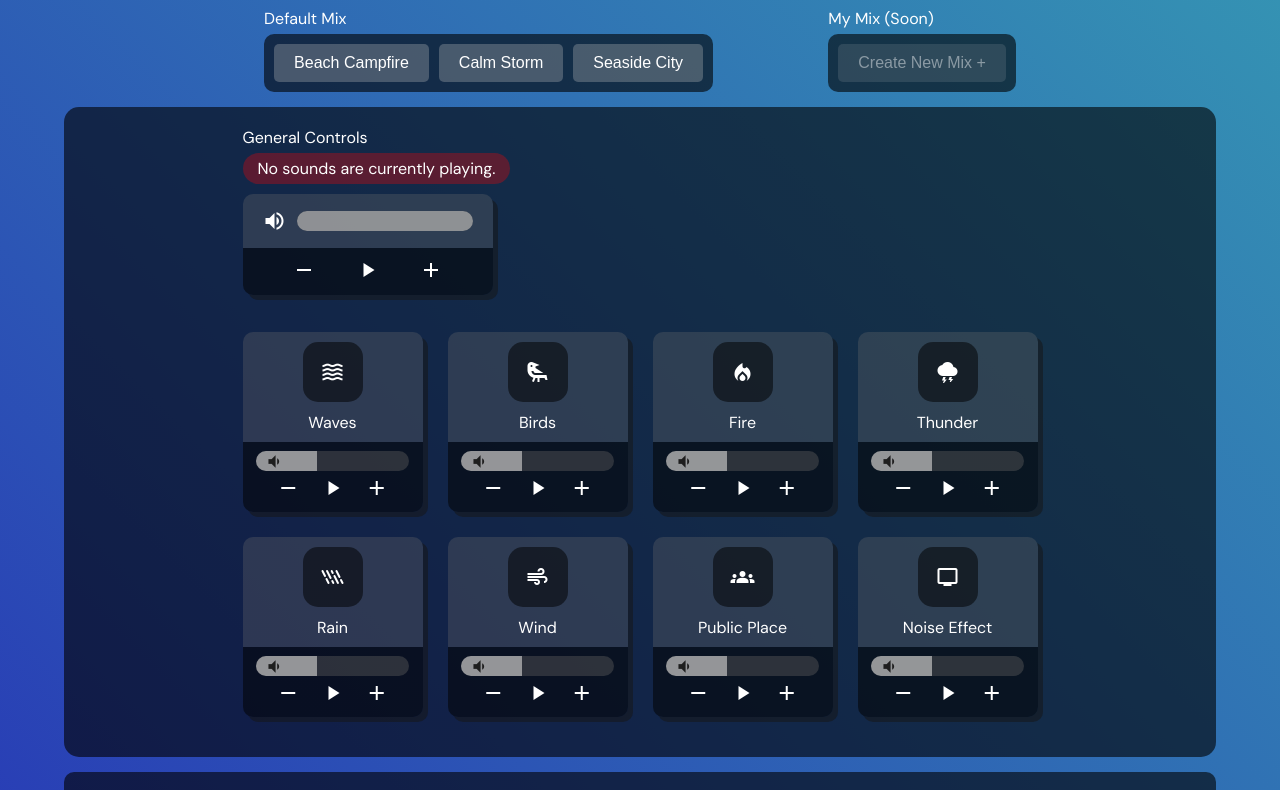
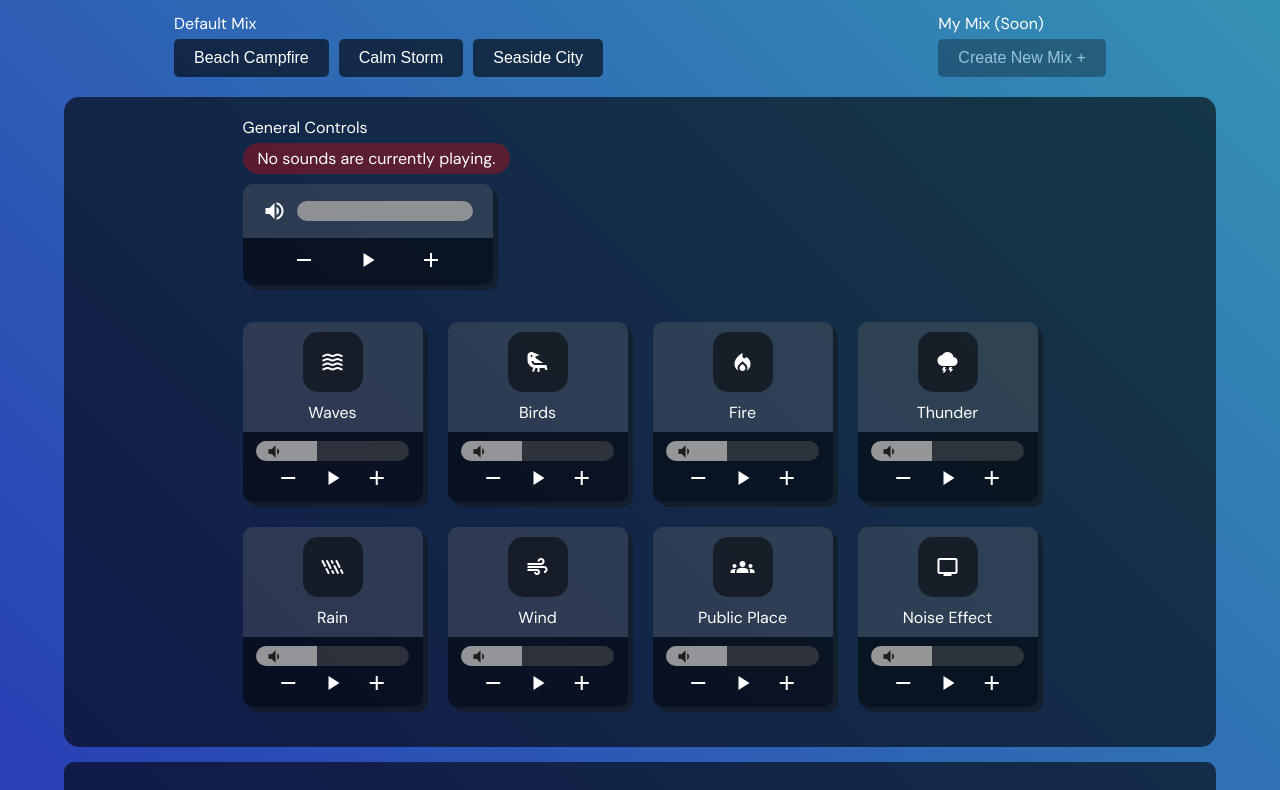
Before and after one commit to IsmailKacem/MyFlow, a plain HTML site: page index.html in a window 1280 px wide. Shown: the part 72-862 px from the top of the page. Drawn offline with nearby package versions, Linux system fonts and the light colour scheme.

Commit message:
section mix new style

```diff
--- a/style.css
+++ b/style.css
@@ -55,7 +55,7 @@ body {
     display: flex;
     flex-direction: row;
     align-items: center;
-    justify-content: center;
+    justify-content: space-around;
     margin: 0 auto;
     gap: 10%;
     width: 90%;
@@ -66,6 +66,7 @@ body {
     display: flex;
     gap: 5px;
     flex-flow: column wrap;
+    padding: 5px;
 }
 
 .group__my-mix {
@@ -73,11 +74,12 @@ body {
     display: flex;
     flex-flow: column wrap;
     gap: 5px;
+    padding: 5px;
 }
 
 .group-btn__mix {
-    background: #00000099;
-    padding: 10px;
+    /* background: #00000099;
+    padding: 10px; */
     border-radius: 10px;
     display: flex;
     gap: 10px;
@@ -90,7 +92,7 @@ body {
     height: 50px; */
     border-radius: 5px;
     border: none;
-    background: #c2c2c24d;
+    background: #00000099;
     color: white;
     font-size: 16px;
     padding: 10px 20px;
```
